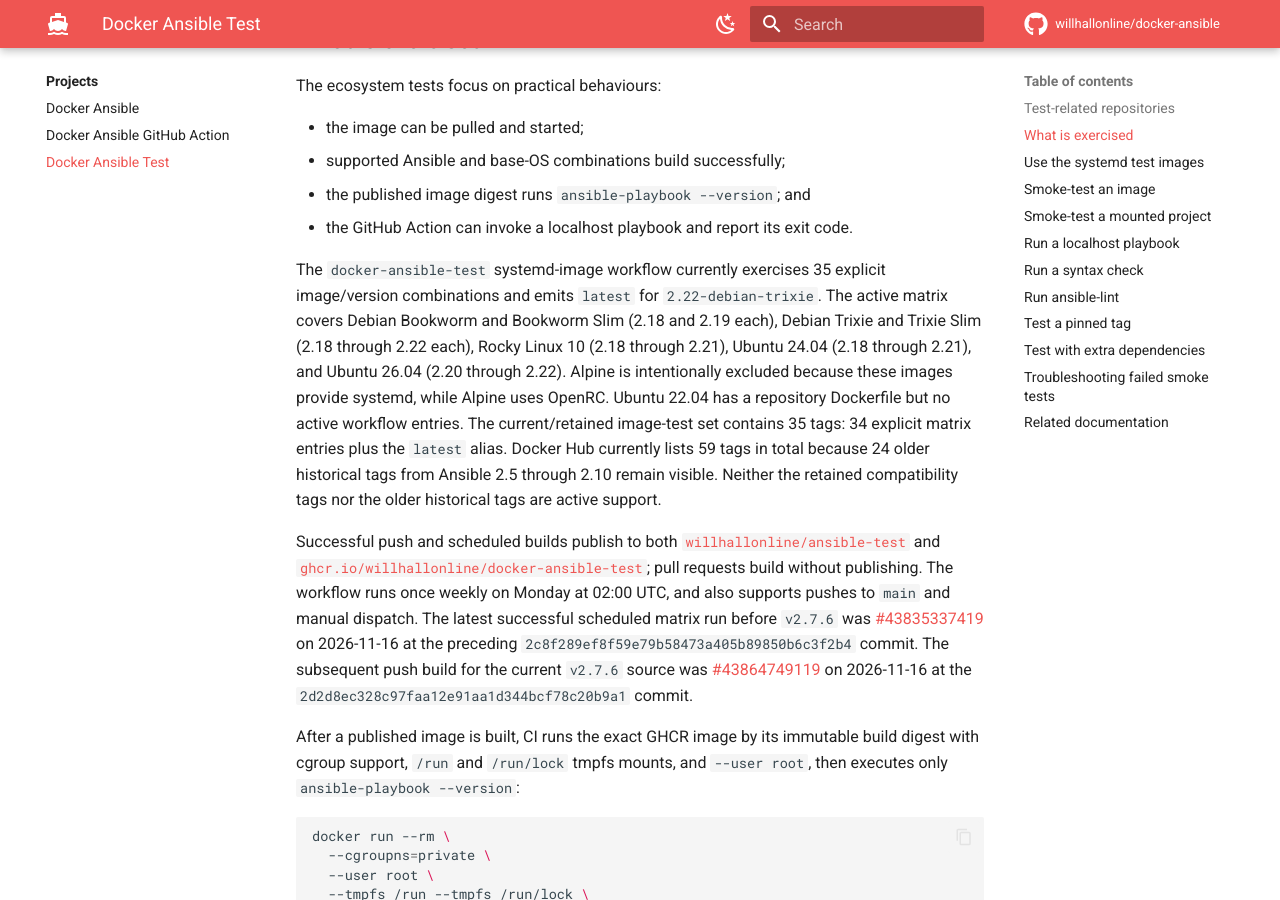
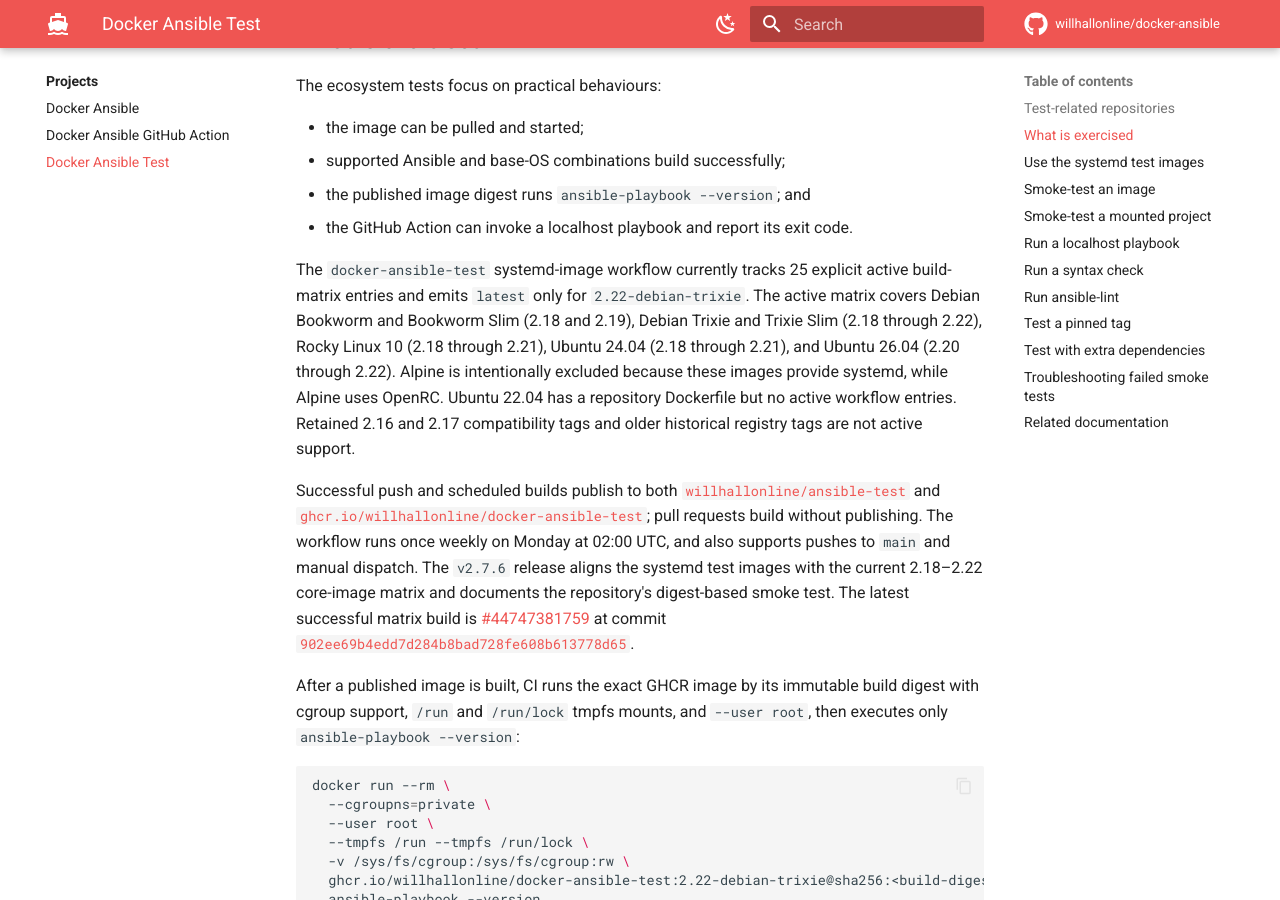
Before and after one commit to docker-ansible/docker-ansible.github.io, an MkDocs documentation site: the page built from docs/projects/testing.md, in a window 1280 px wide and 900 px high, scrolled down 1207 px. Built offline with MkDocs 1.6.1 and Material for MkDocs 9.7.7, drawn with Linux system fonts in a browser that asks for light colours; comment, search, counter and statistics services are not loaded.

Commit message:
docs: correct Docker Ansible test matrix facts
Co-authored-by: Copilot App <223556219+Copilot@users.noreply.github.com>

```diff
--- a/docs/projects/testing.md
+++ b/docs/projects/testing.md
@@ -42,19 +42,15 @@ The ecosystem tests focus on practical behaviours:
 - the published image digest runs `ansible-playbook --version`; and
 - the GitHub Action can invoke a localhost playbook and report its exit code.
 
-The `docker-ansible-test` systemd-image workflow currently exercises 35 explicit
-image/version combinations and emits `latest` for
+The `docker-ansible-test` systemd-image workflow currently tracks 25 explicit
+active build-matrix entries and emits `latest` only for
 `2.22-debian-trixie`. The active matrix covers Debian Bookworm and Bookworm
-Slim (2.18 and 2.19 each), Debian Trixie and Trixie Slim (2.18 through 2.22
-each), Rocky Linux 10 (2.18 through 2.21), Ubuntu 24.04 (2.18 through 2.21),
-and Ubuntu 26.04 (2.20 through 2.22). Alpine is intentionally excluded because
+Slim (2.18 and 2.19), Debian Trixie and Trixie Slim (2.18 through 2.22),
+Rocky Linux 10 (2.18 through 2.21), Ubuntu 24.04 (2.18 through 2.21), and
+Ubuntu 26.04 (2.20 through 2.22). Alpine is intentionally excluded because
 these images provide systemd, while Alpine uses OpenRC. Ubuntu 22.04 has a
-repository Dockerfile but no active workflow entries. The current/retained
-image-test set contains 35 tags: 34 explicit matrix entries plus the `latest`
-alias. Docker Hub currently lists 59
-tags in total because 24 older historical tags from Ansible 2.5 through 2.10
-remain visible. Neither the retained compatibility tags nor the older
-historical tags are active support.
+repository Dockerfile but no active workflow entries. Retained 2.16 and 2.17
+compatibility tags and older historical registry tags are not active support.
 
 Successful push and scheduled builds publish to both
 [`willhallonline/ansible-test`](https://hub.docker.com/r/willhallonline/ansible-test)
@@ -62,12 +58,12 @@ and
 [`ghcr.io/willhallonline/docker-ansible-test`](https://github.com/willhallonline/docker-ansible-test/pkgs/container/docker-ansible-test);
 pull requests build without publishing. The workflow runs once weekly on
 Monday at 02:00 UTC, and also supports pushes to `main` and manual dispatch.
-The latest successful scheduled matrix run before `v2.7.6` was
-[#43835337419](https://github.com/willhallonline/docker-ansible-test/actions/runs/43835337419)
-on 2026-11-16 at the preceding `2c8f289ef8f59e79b58473a405b89850b6c3f2b4`
-commit. The subsequent push build for the current `v2.7.6` source was
-[#43864749119](https://github.com/willhallonline/docker-ansible-test/actions/runs/43864749119)
-on 2026-11-16 at the `2d2d8ec328c97faa12e91aa1d344bcf78c20b9a1` commit.
+The `v2.7.6` release aligns the systemd test images with the current
+2.18–2.22 core-image matrix and documents the repository's digest-based smoke
+test. The latest successful matrix build is
+[#44747381759](https://github.com/willhallonline/docker-ansible-test/actions/runs/44747381759)
+at commit
+[`902ee69b4edd7d284b8bad728fe608b613778d65`](https://github.com/willhallonline/docker-ansible-test/commit/902ee69b4edd7d284b8bad728fe608b613778d65).
 
 After a published image is built, CI runs the exact GHCR image by its immutable
 build digest with cgroup support, `/run` and `/run/lock` tmpfs mounts, and
```
Also changed, not shown: docs/projects/github-action.md (+3 -2 lines), docs/reference/changelog.md (+1 -1 lines), 1 other file.
